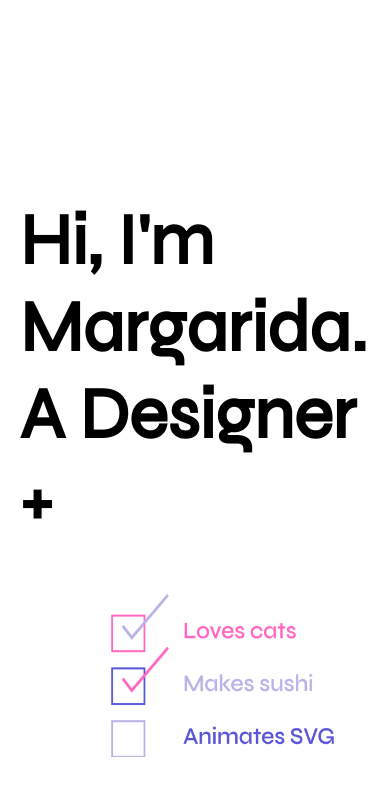
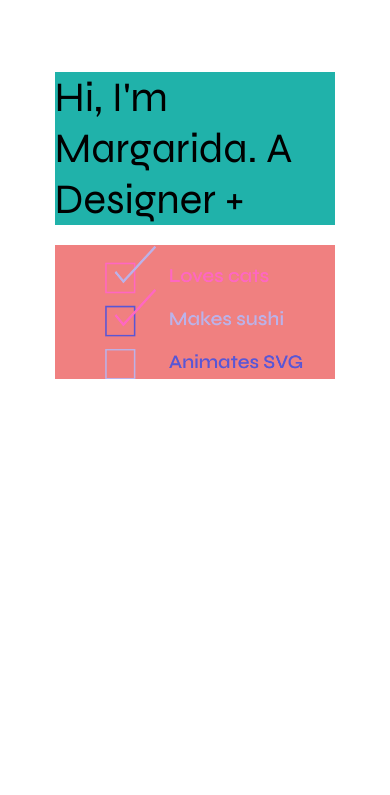
Before and after one commit to MYokochi/myokochi.github.io, a plain HTML site: page index.html in a window 390 px wide. Shown: the part 85-880 px from the top of the page. Drawn offline with Linux system fonts and the light colour scheme.

Commit message:
mobile view fix

```diff
--- a/index.html
+++ b/index.html
@@ -33,10 +33,10 @@
 
 
         <div class="hero-container">
-            <h1 class="hero-image">Hi, I'm Margarida. A Designer +</h1>
+            <p class="hero-image">Hi, I'm Margarida. A Designer +</p>
 
-            <div style="display: flex; flex-direction: row-reverse;">
-            <img class="svg-place" src="SVG_placeholder@3x.png">
+            <div class="svg-container">
+            <img class="svg-image" src="SVG_placeholder@3x.png">
             </div>
         </div>
 
--- a/style.css
+++ b/style.css
@@ -7,9 +7,7 @@
     font-family: myFont;
  }
 
- h1 {
-    font-size: 72px; /* Hero Image */
-}
+
 
  .page-size {
     max-width: 90%;
@@ -67,22 +65,31 @@
 /* Hero Image */
 
 .hero-image {
-    height: fit-content;
-    margin-top: 200px;
+    margin-top: 150px;
+    font-size: 94px;
+    background-color: lightseagreen;
+    margin-bottom: 50px;
 }
 
-.svg-place {
+.svg-image {
     height: 164px;
     width: 260px;
+}
+
+.svg-container {
     display: flex;
-    align-items: flex-end;
+    flex-direction: row-reverse;
+    background-color: lightcoral;
 
 }
 
 .hero-container {
     max-width: 80%;
-    margin: 0 auto;
-    float: none;
+	margin: 0 auto;
+	float: none;
+
+
+
 }
 
 
@@ -134,14 +141,6 @@
         flex-direction: column;
     }
 
-/*     .navbar a {
-        margin-top: 20px;
-    } */
-
-/*     .icon {
-        margin-right: 100%;
-        margin-left: 30px;
-    } */
 
     .hidden {
         display: none;
@@ -156,11 +155,19 @@
 
     }
 
-    .hero-container {
-        max-width: 100%;
+    .hero-image {
+        margin-top: 75px;
+        font-size: 42px;
+        margin-bottom: 20px;
+    }
+
+    .svg-image {
+        height: 134px;
+        width: 230px;
     }
 
 
 
 
+
 }
```
Also changed, not shown: github.txt.
